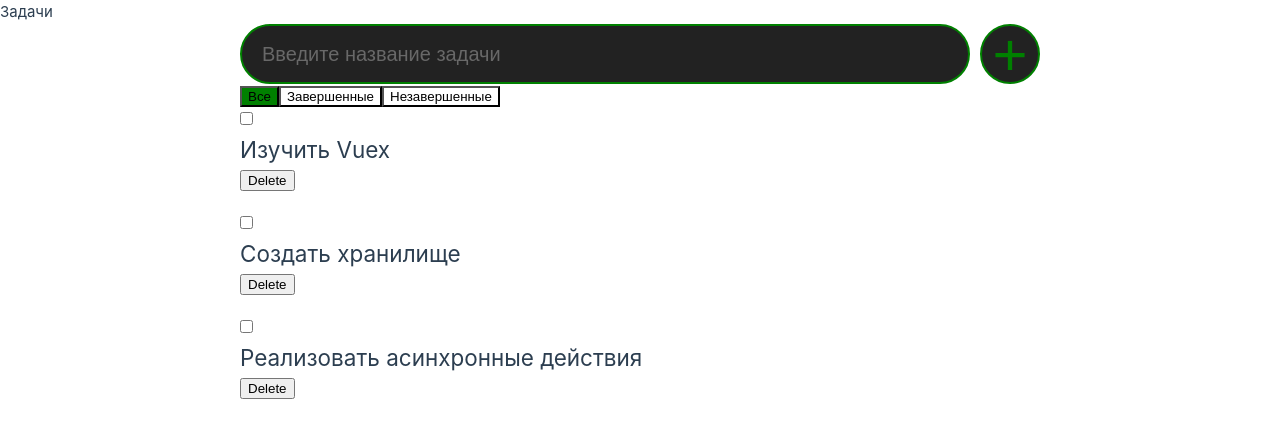
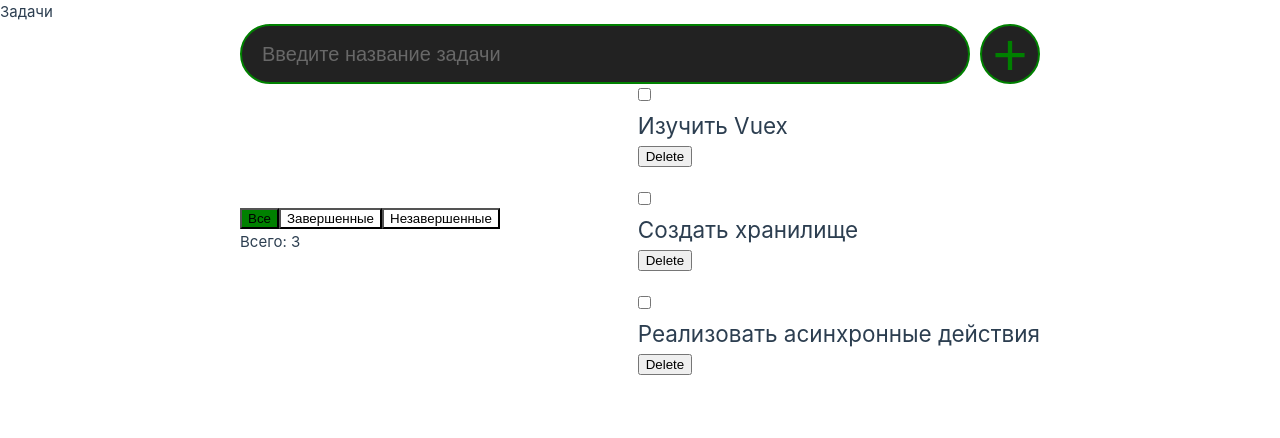
Before and after one commit to Fant0s/neo-test, a Vue app: page / in a window 1280 px wide. Shown: the top 438 px of the page. Built offline with nearby package versions, Linux system fonts and the light colour scheme.

Commit message:
show amount of tasks

```diff
--- a/src/App.vue
+++ b/src/App.vue
@@ -2,6 +2,13 @@
 import TaskForm from '@/components/TaskForm.vue'
 import TaskFilter from '@/components/TaskFilter.vue'
 import TaskList from '@/components/TaskList.vue'
+import { ref } from 'vue'
+
+const showedAmount = ref(0)
+
+const setAmount = (amount: number) => {
+  showedAmount.value = amount
+}
 </script>
 
 <template>
@@ -13,8 +20,9 @@ import TaskList from '@/components/TaskList.vue'
     <section class="tasks-section">
       <div class="filters">
         <TaskFilter />
+        <p v-show="showedAmount" class="text">Всего: {{ showedAmount }}</p>
       </div>
-      <TaskList />
+      <TaskList @show-amount="(amount) => setAmount(amount)" />
     </section>
   </main>
 </template>
@@ -28,4 +36,9 @@ main
   max-width: 800px
   margin: 0 auto
   width: 100%
+  .tasks-section
+    display: flex
+    flex-direction: row
+    align-items: center
+    justify-content: space-between
 </style>
```
